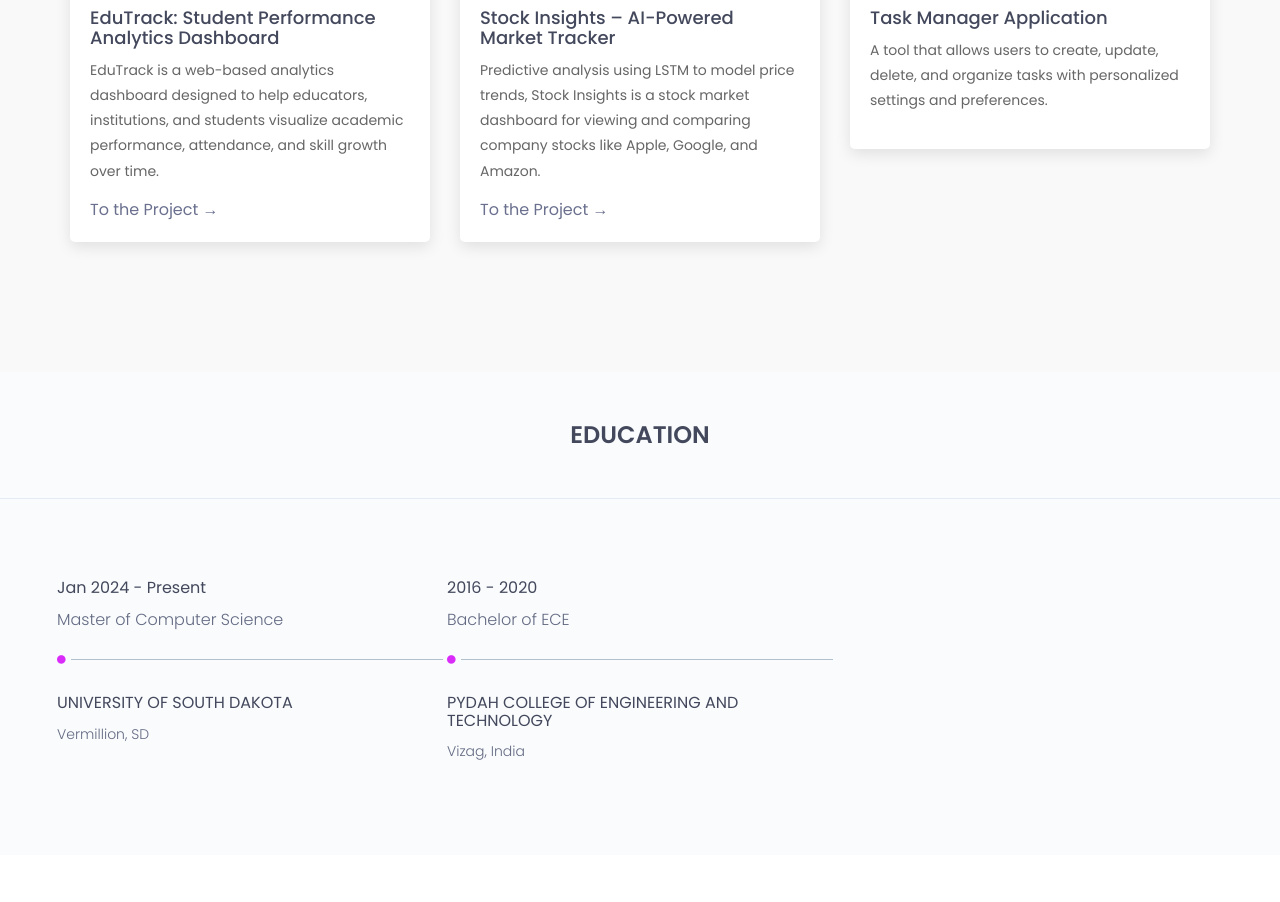
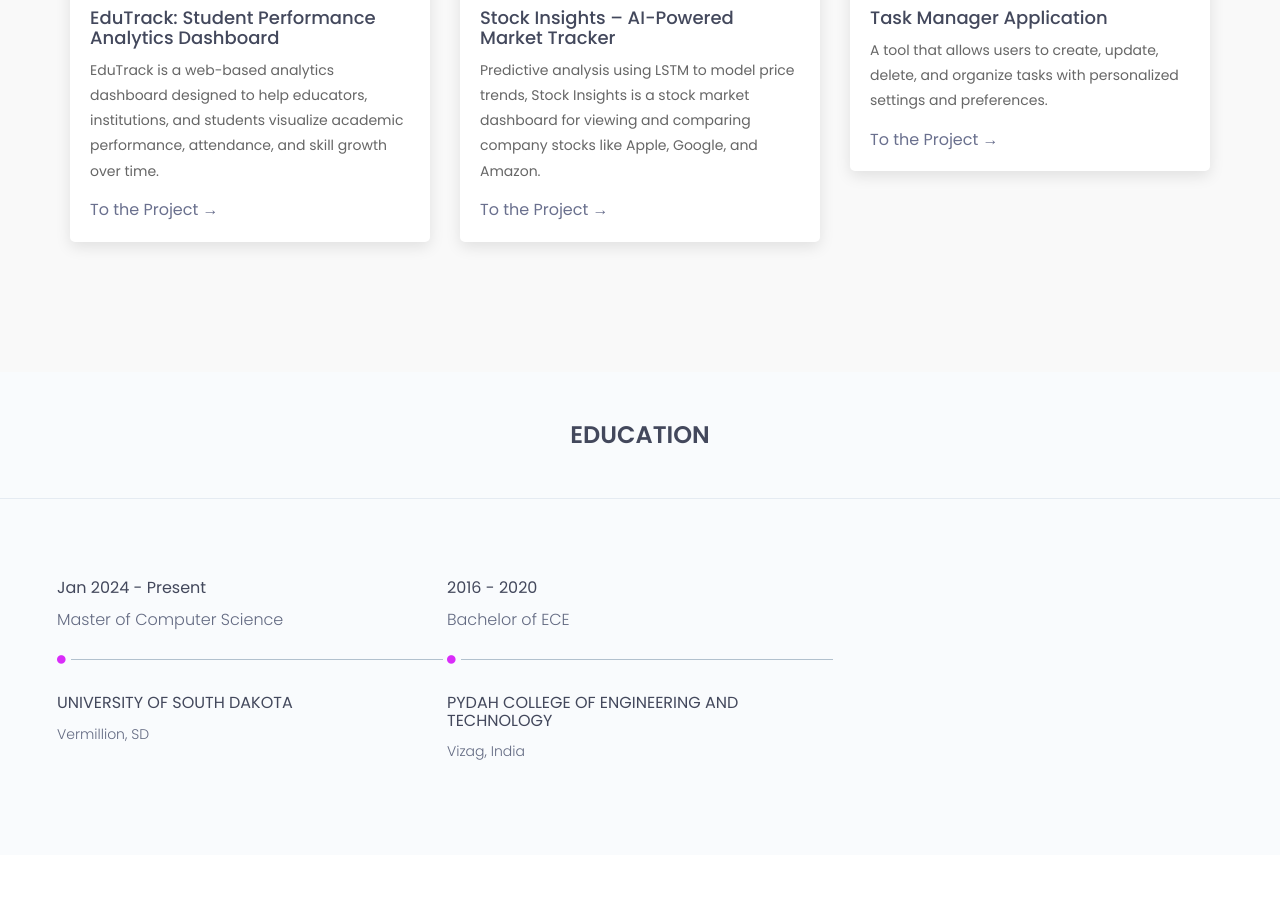
Before and after one commit to sairajeshch11/sairajeshch.github.io, a plain HTML site: page index.html in a window 1280 px wide. Shown: the part 2140-3042 px from the top of the page. Drawn offline with nearby package versions, Linux system fonts and the light colour scheme.

Commit message:
Proj3 update

```diff
--- a/index.html
+++ b/index.html
@@ -229,9 +229,14 @@
                     <div class="project-content">
                         <h3>Task Manager Application</h3>
                         <p>A tool that allows users to create, update, delete, and organize tasks with personalized settings and preferences.</p>
+                        <!-- Button to the project with arrow -->
+                        <a href="https://github.com/sairajeshch11/Task-Manager-Application-using-Django" target="_blank" class="project-button">
+                            To the Project <span>&#8594;</span>
+                        </a>
                     </div>
                 </div>
             </div>
+
         </div><!-- /.row -->
     </div><!-- /.container -->
 </section><!--/.projects-->
```
